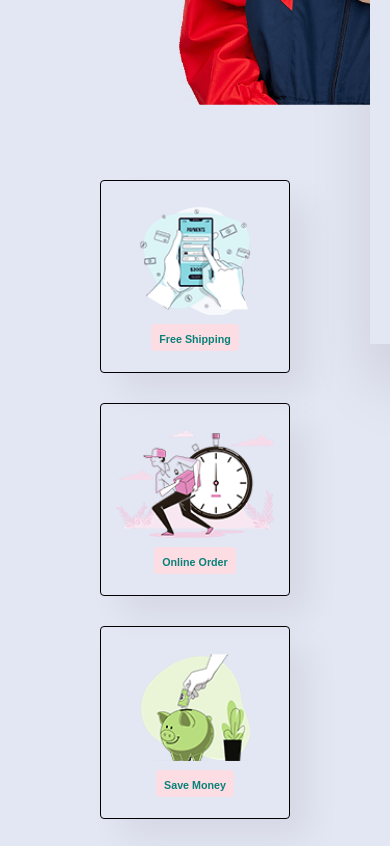
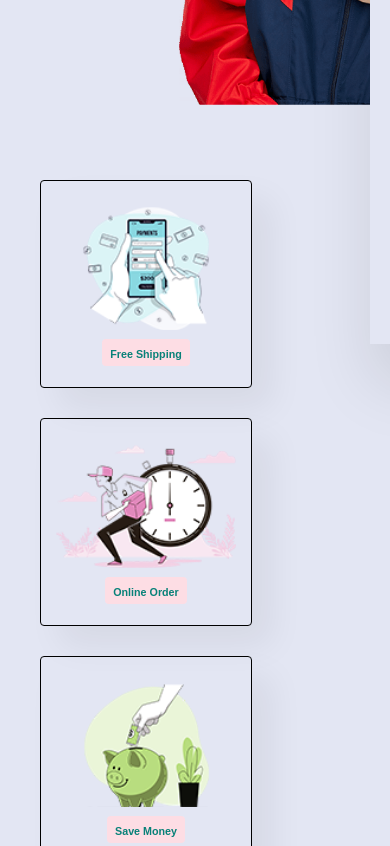
Before and after one commit to siddhartthh/Cloth-Kart, a plain HTML site: page index.html in a window 390 px wide. Shown: the part 580-1426 px from the top of the page. Drawn offline with Linux system fonts and the light colour scheme.

Commit message:
Update style.css

```diff
--- a/style.css
+++ b/style.css
@@ -432,7 +432,7 @@ footer .copyright{
 
 @media (max-width:799px){
     .section-p1{
-        padding: 40px 100px;
+        padding: 40px 40px;
     }
     #navbar{
         display: flex;
```
